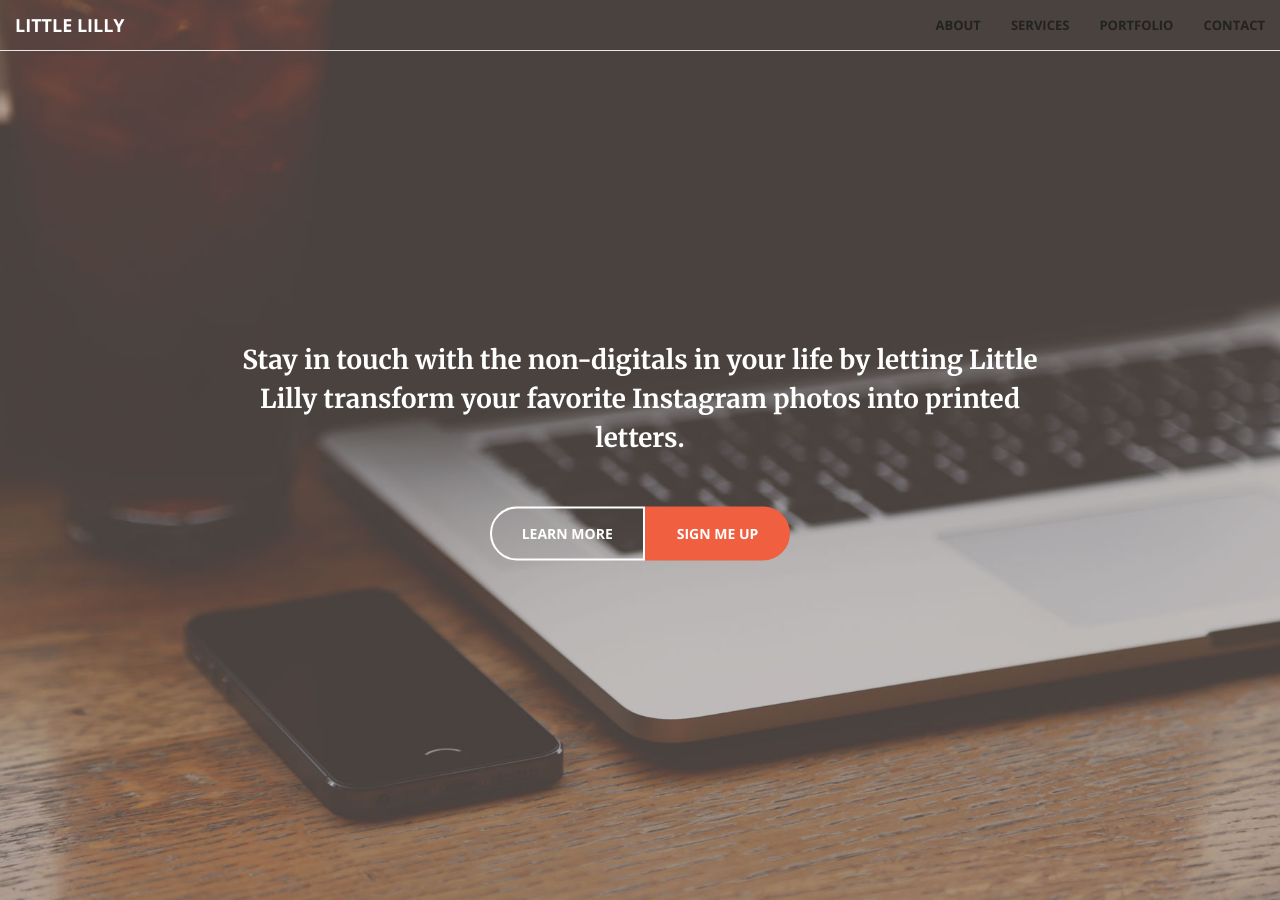
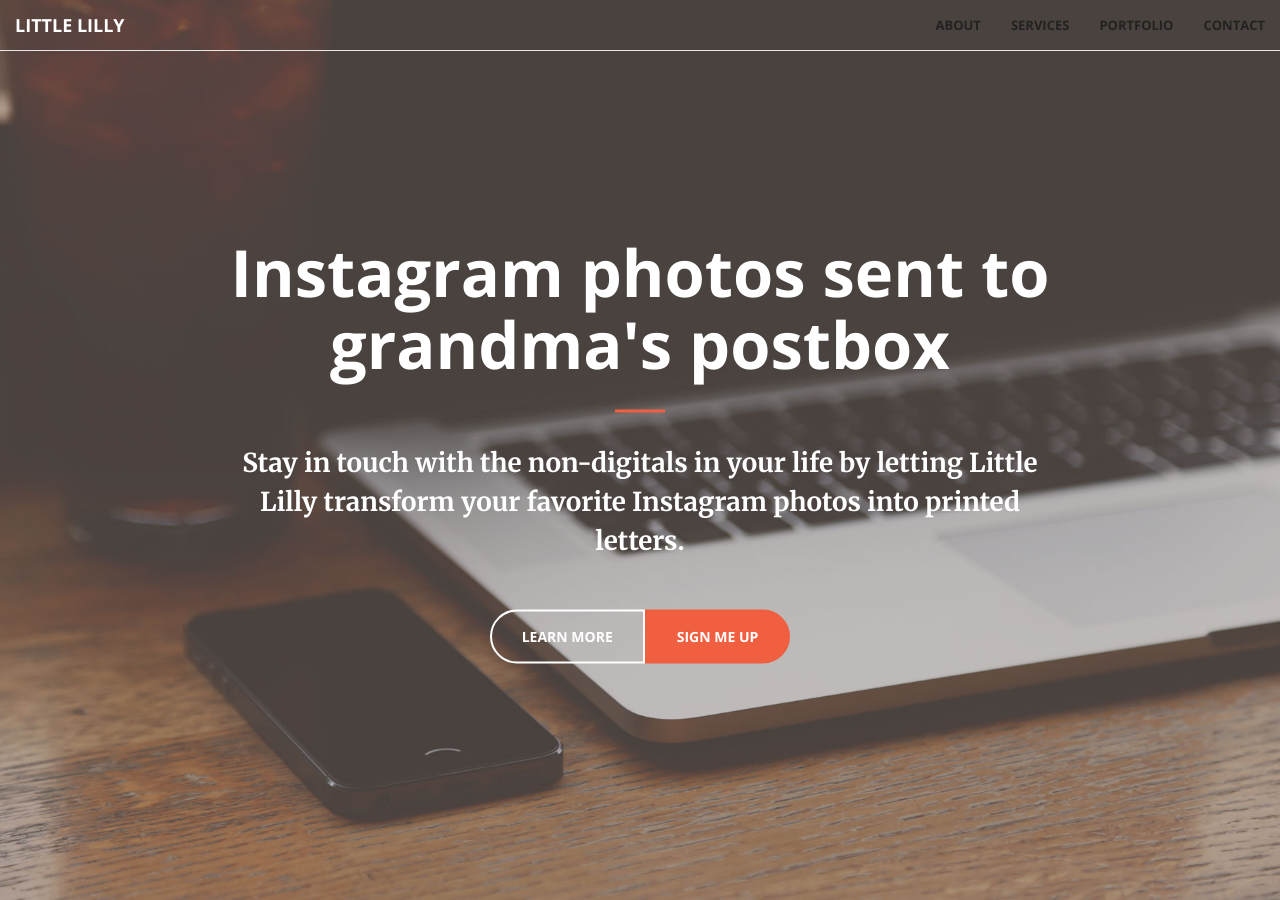
Before and after one commit to lillylabs/little-lilly-website, a Jekyll site: the page built from index.markdown, in a window 1280 px wide and 900 px high. Built offline with Jekyll 4.4.1, drawn with Linux system fonts in a browser that asks for light colours; some of the changed text lies outside the part shown.

Commit message:
Proof of concept done

```diff
--- a/_config.yml
+++ b/_config.yml
@@ -2,9 +2,6 @@
 title: Little Lilly
 timezone: UTC
 collections:
-  blurbs:
-    title: Blurbs
-    output: false
   posts:
     title: Posts
     output: true
--- /dev/null
+++ b/_includes/hero.html
@@ -0,0 +1,22 @@
+<header>
+  <div class="header-content">
+    <div class="header-content-inner">
+
+      {% if include.section.title %}
+      <h1>{{ include.section.title }}</h1>
+      <hr>
+      {% endif %}
+
+      {{ include.section.content | markdownify }}
+
+      {% if include.section.actions %}
+      <div class="btn-group">
+        {% for action in include.section.actions %}
+        <a href="#" class="btn btn-default-outline btn-xl page-scroll">{{ action }}</a>
+        {% endfor %}
+      </div>
+      {% endif %}
+
+    </div>
+  </div>
+</header>
--- /dev/null
+++ b/_includes/section.html
@@ -0,0 +1,22 @@
+<section class="bg-primary page-section" id="about">
+  <div class="container">
+    <div class="row">
+      <div class="col-lg-6 col-lg-offset-3 text-center">
+
+        {% if include.section.title %}
+        <h2>{{ include.section.title }}</h2>
+        <hr>
+        {% endif %}
+
+        <div class="text-faded">{{ include.section.content | markdownify }}</div>
+          {% if include.section.actions %}
+          <div class="btn-group">
+            {% for action in include.section.actions %}
+            <a href="#" class="btn btn-default-outline btn-xl page-scroll">{{ action }}</a>
+            {% endfor %}
+          </div>
+          {% endif %}
+      </div>
+    </div>
+  </div>
+</section>
--- a/_layouts/base.html
+++ b/_layouts/base.html
@@ -9,6 +9,15 @@
 
     {{ content }}
 
+    {% for section in page.sections %}
+      {% case section.type %}
+        {% when 'hero' %}
+          {% include hero.html section=section %}
+        {% else %}
+          {% include section.html section=section %}
+      {% endcase %}
+    {% endfor %}
+
     {% include footer.html %}
     {% include scripts.html %}
 
--- a/_layouts/landing.html
+++ /dev/null
@@ -1,15 +0,0 @@
----
-layout: base
----
-
-<header>
-  <div class="header-content">
-    <div class="header-content-inner">
-      {{ content }}
-      <div class="btn-group">
-        <a href="#about" class="btn btn-default-outline btn-xl page-scroll">Learn more</a>
-        <a href="#about" class="btn btn-primary btn-xl page-scroll">Sign me up</a>
-      </div>
-    </div>
-  </div>
-</header>
--- a/_sass/creative.scss
+++ b/_sass/creative.scss
@@ -183,6 +183,11 @@
         font-size: 16px;
         margin-bottom: 50px;
       }
+
+      .btn:last-child {
+        @extend .btn-primary;
+        margin-left: 0;
+      }
     }
   }
   @media (min-width: 768px) {
@@ -326,13 +331,6 @@
   padding-left: 0;
 }
 
-.btn-group .btn+.btn,
-.btn-group .btn+.btn-group,
-.btn-group .btn-group+.btn,
-.btn-group .btn-group+.btn-group {
-  margin-left: 0;
-}
-
 // Button Styles
 .btn-default {
   @include button-variant($theme-dark,
--- a/index.markdown
+++ b/index.markdown
@@ -1,14 +1,20 @@
 ---
-title: Index
+title: Home
 date: 2016-06-18 14:06:00 Z
-Call to actions:
-- Learn more
-- Sign me up
-Sections:
-- blurb: How does it work?
+sections:
+- title: Instagram photos sent to grandma's postbox
+  content: |-
+    Stay in touch with the non-digitals in your life by letting Little Lilly transform your favorite Instagram photos into printed letters.
+  actions:
+    - Learn more
+    - Sign me up
+  type: hero
+- title: How does it work?
+  content: |-
+    Each month Little Lilly transform your favorite photos into a letter. She also prints and ships the letter(s) for you.
+
+    All you need to do is let her know which photos are your favorites. You do this by including #lillygram in the caption or adding #lillygram as a comment.
   actions:
   - Get started
-layout: landing
+layout: base
 ---
-
-Stay in touch with the non-digitals in your life by letting Little Lilly transform your favorite Instagram photos into printed letters.
```
Also changed, not shown: _blurbs/how-does-it-work.md (deleted, +0 -7 lines), _includes/page-section.html (deleted, +0 -12 lines).
